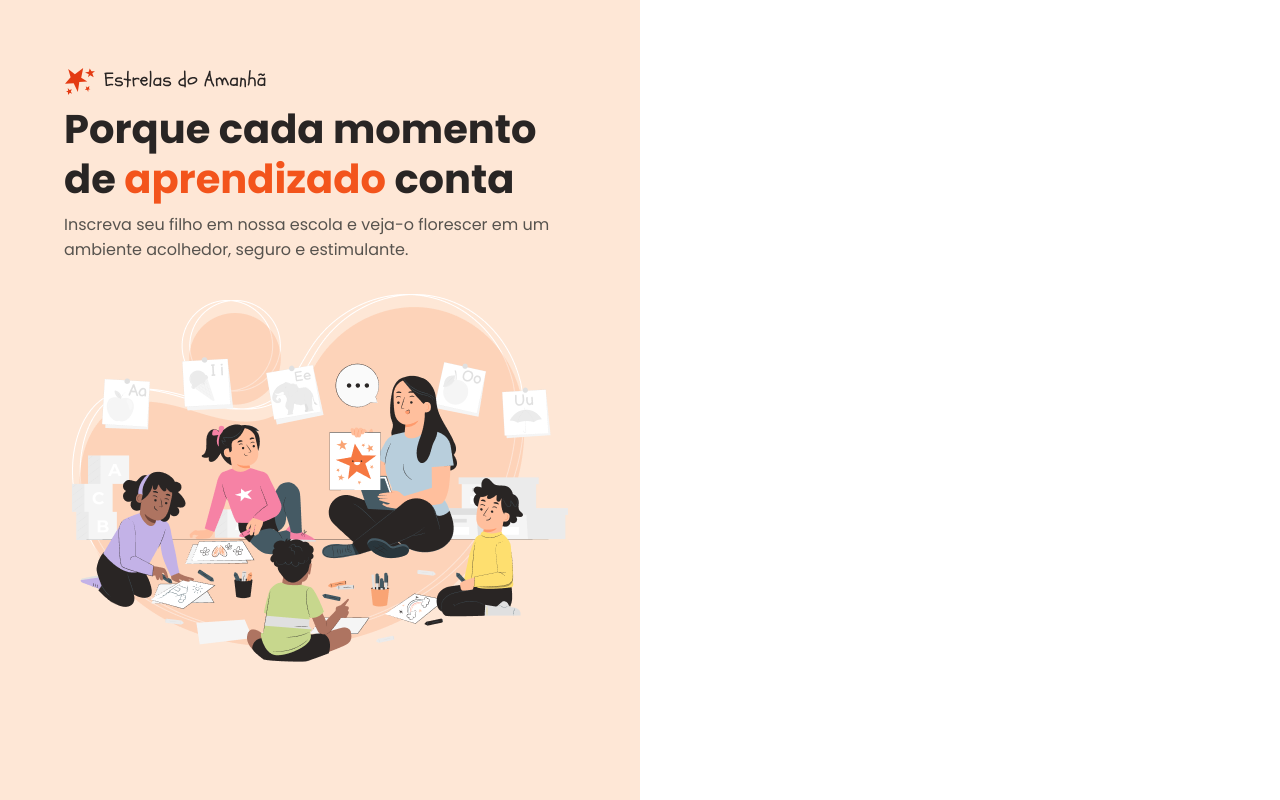
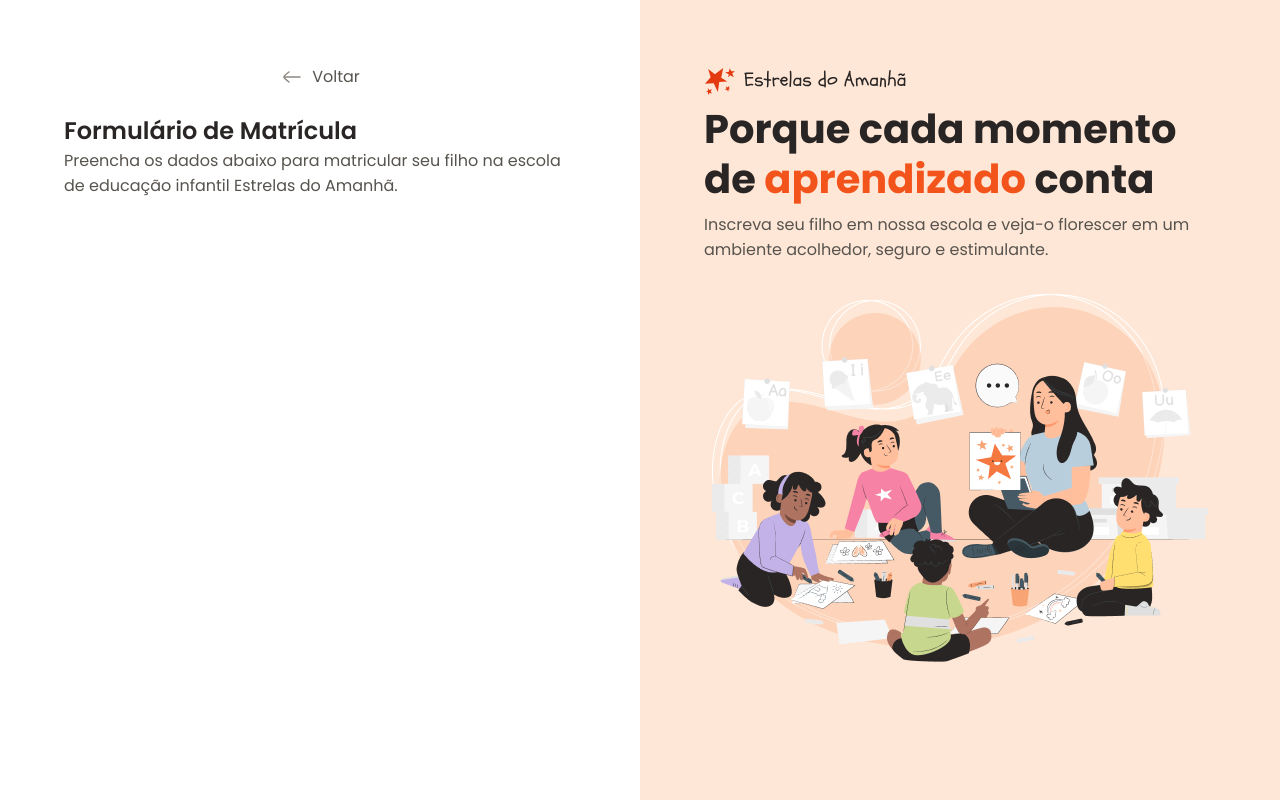
Before and after one commit to henry-frrz/stars-tomorrow, a plain HTML site: page index.html in a window 1280 px wide. Drawn offline with Linux system fonts and the light colour scheme.

Commit message:
feat/style: add header structure and styles

```diff
--- a/index.html
+++ b/index.html
@@ -9,15 +9,30 @@
       href="https://fonts.googleapis.com/css2?family=Archivo:ital,wdth,wght@0,62..125,100..900;1,62..125,100..900&family=Poppins:ital,wght@0,100;0,200;0,300;0,400;0,500;0,600;0,700;0,800;0,900;1,100;1,200;1,300;1,400;1,500;1,600;1,700;1,800;1,900&display=swap"
       rel="stylesheet"
     />
+    <link rel="stylesheet" href="./styles/index.css" />
     <link
       rel="shortcut icon"
       href="./assets/logos/orange-icon.svg"
       type="image/x-icon"
     />
-    <link rel="stylesheet" href="./styles/index.css" />
     <title>Estrelas do Amanhã - Formulário de Matrícula</title>
   </head>
   <body>
+    <main>
+      <header id="main-header">
+        <a class="main-header__back-link" href="#"
+          ><img src="./assets/icons/interface/arrow-left.svg" alt="" />
+          Voltar</a
+        >
+
+        <h1 class="main-header__title">Formulário de Matrícula</h1>
+        <p>
+          Preencha os dados abaixo para matricular seu filho na escola de
+          educação infantil Estrelas do Amanhã.
+        </p>
+      </header>
+    </main>
+
     <article id="hero">
       <div class="hero__content">
         <a href="/">
--- /dev/null
+++ b/styles/components/header.css
@@ -0,0 +1,20 @@
+main {
+  padding: 4rem;
+  min-width: 50vw;
+}
+
+#main-header {
+  margin-bottom: 4rem;
+}
+
+.main-header__back-link {
+  gap: 0.5rem;
+}
+
+.main-header__title {
+  font-size: 1.5rem;
+  font-weight: 600;
+  color: var(--tertiary-700);
+
+  margin-top: 1.5rem;
+}
--- a/styles/components/index.css
+++ b/styles/components/index.css
@@ -1 +1,2 @@
 @import url('./hero.css');
+@import url('./header.css');
```
